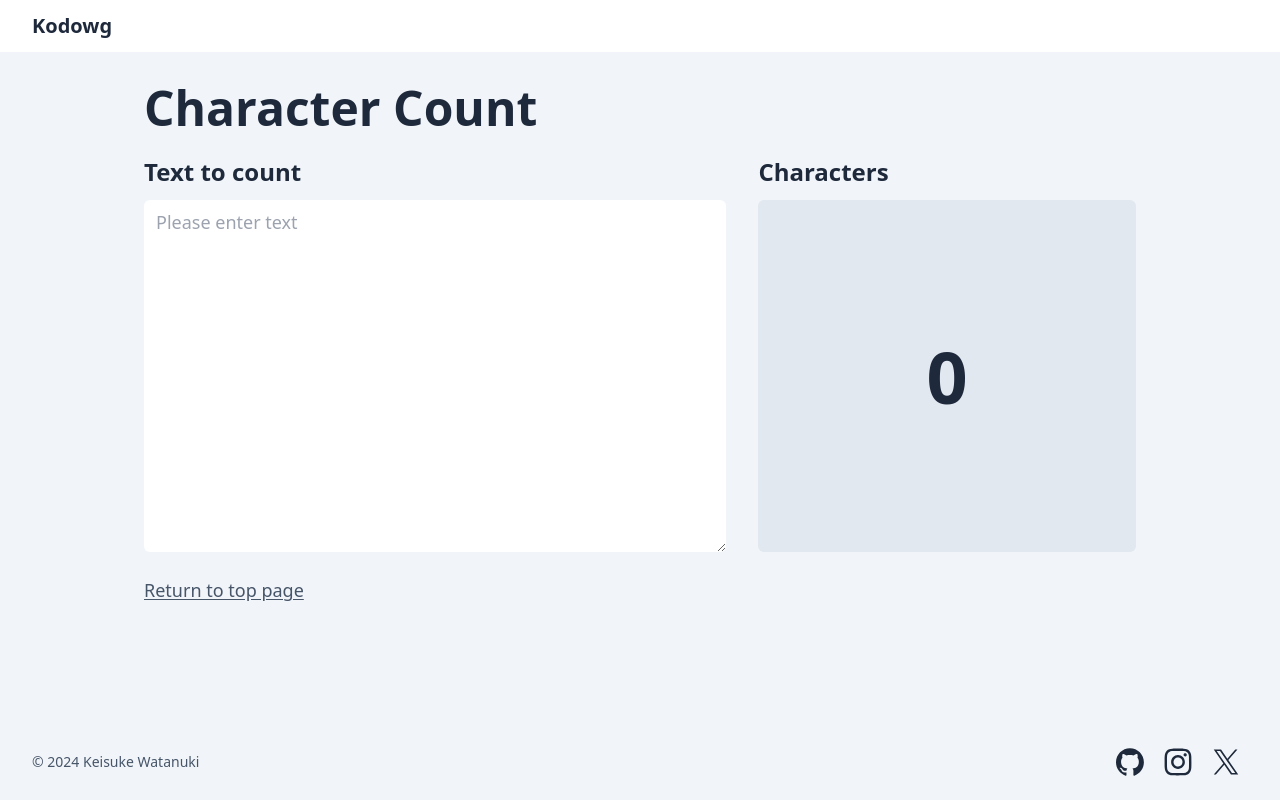
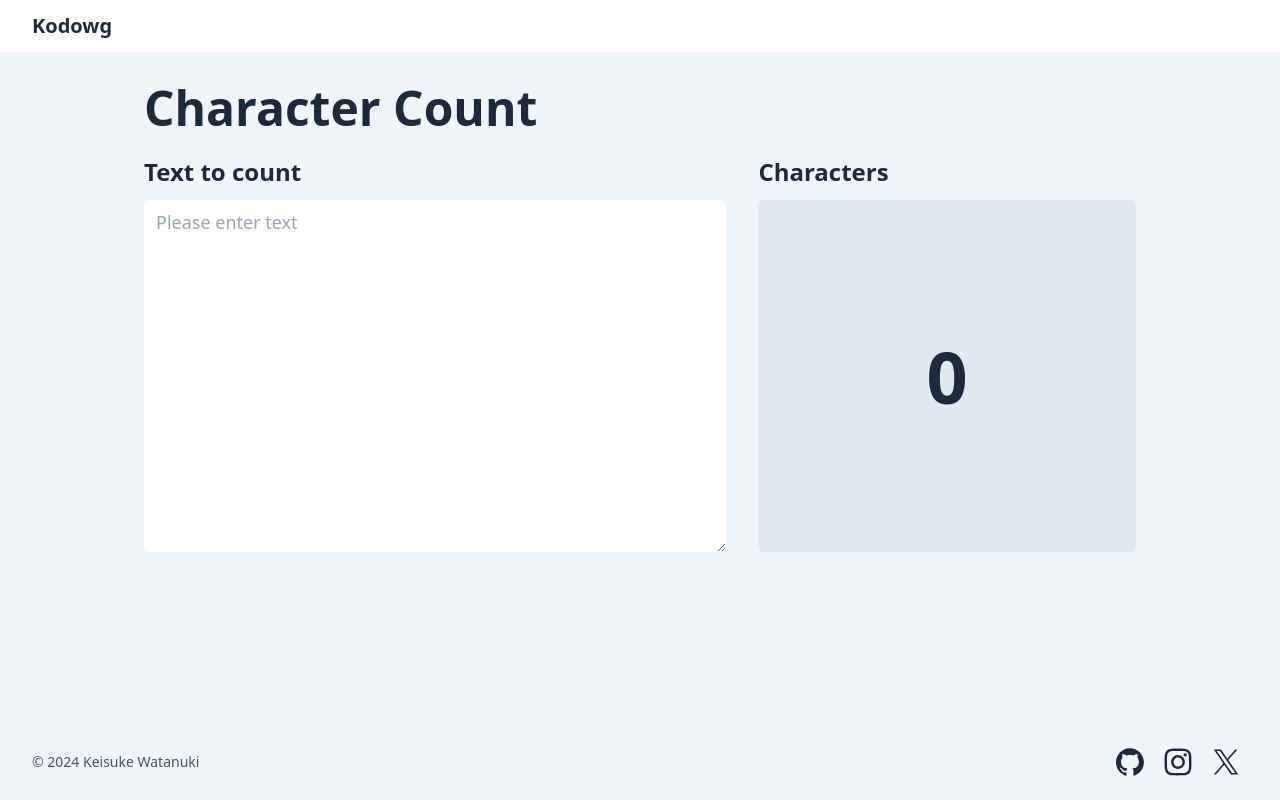
Before and after one commit to kskwtnk/kodowg, a SvelteKit app: page /character-count in a window 1280 px wide. Built offline with nearby package versions, Linux system fonts and the light colour scheme.

Commit message:
Remove return-to-top navigation

```diff
--- a/src/routes/[[lang]]/character-count/+page.server.ts
+++ b/src/routes/[[lang]]/character-count/+page.server.ts
@@ -4,20 +4,17 @@ const i18nText = {
 		characters: "Characters",
 		textToCount: "Text to count",
 		placeholder: "Please enter text",
-		returnToTop: "Return to top page",
 	},
 	ja: {
 		title: "文字数カウント",
 		characters: "文字数",
 		textToCount: "カウントするテキスト",
 		placeholder: "入力してください",
-		returnToTop: "トップページに戻る",
 	},
 };
 
 export function load({ params }: { params: { lang: "en" | "ja" } }) {
 	return {
-		lang: params.lang ?? "en",
 		i18nText: i18nText[params.lang ?? "en"],
 	};
 }
--- a/src/routes/[[lang]]/character-count/+page.svelte
+++ b/src/routes/[[lang]]/character-count/+page.svelte
@@ -1,6 +1,6 @@
 <script lang="ts">
 	let { data } = $props();
-	const { lang, i18nText } = data;
+	const { i18nText } = data;
 	let text = $state("");
 
 	// Using `String.prototype.length` will increase the count of surrogate pair characters, so use `Intl.Segmenter` instead.
@@ -48,10 +48,4 @@
 			>
 		</div>
 	</div>
-	<a
-		href="/{lang}"
-		class="justify-self-start text-slate-600 underline underline-offset-2"
-	>
-		{i18nText.returnToTop}
-	</a>
 </div>
--- a/src/routes/[[lang]]/qr-code-generator/+page.server.ts
+++ b/src/routes/[[lang]]/qr-code-generator/+page.server.ts
@@ -7,7 +7,6 @@ const i18nText = {
 		fileFormat: "File format",
 		download: "Download",
 		generatedQRCode: "Generated QR Code",
-		returnToTop: "Return to top page",
 	},
 	ja: {
 		title: "QRコードジェネレーター",
@@ -17,13 +16,11 @@ const i18nText = {
 		fileFormat: "ファイル形式",
 		download: "ダウンロード",
 		generatedQRCode: "生成されたQRコード",
-		returnToTop: "トップページに戻る",
 	},
 };
 
 export function load({ params }: { params: { lang: "en" | "ja" } }) {
 	return {
-		lang: params.lang ?? "en",
 		i18nText: i18nText[params.lang ?? "en"],
 	};
 }
--- a/src/routes/[[lang]]/qr-code-generator/+page.svelte
+++ b/src/routes/[[lang]]/qr-code-generator/+page.svelte
@@ -2,7 +2,7 @@
 	import QRCode from "qrcode";
 
 	let { data } = $props();
-	const { lang, i18nText } = data;
+	const { i18nText } = data;
 	const QR_SIZES = [256, 512, 1024] as const;
 	type QRSize = (typeof QR_SIZES)[number];
 
@@ -140,11 +140,4 @@
 			{/if}
 		</div>
 	</div>
-
-	<a
-		href="/{lang}"
-		class="justify-self-start text-slate-600 underline underline-offset-2"
-	>
-		{i18nText.returnToTop}
-	</a>
 </div>
--- a/src/routes/[[lang]]/random-order/+page.server.ts
+++ b/src/routes/[[lang]]/random-order/+page.server.ts
@@ -8,7 +8,6 @@ const i18nText = {
 		itemListDescription: "(Please enter with line separation)",
 		placeholder: "Item names",
 		shuffle: "Shuffle",
-		returnToTop: "Return to top page",
 	},
 	ja: {
 		title: "ランダム並び替え",
@@ -19,13 +18,11 @@ const i18nText = {
 		itemListDescription: "（改行区切りで入力してください）",
 		placeholder: "候補の名前",
 		shuffle: "シャッフル",
-		returnToTop: "トップページに戻る",
 	},
 };
 
 export function load({ params }: { params: { lang: "en" | "ja" } }) {
 	return {
-		lang: params.lang ?? "en",
 		i18nText: i18nText[params.lang ?? "en"],
 	};
 }
--- a/src/routes/[[lang]]/random-order/+page.svelte
+++ b/src/routes/[[lang]]/random-order/+page.svelte
@@ -1,6 +1,6 @@
 <script lang="ts">
 	let { data } = $props();
-	const { lang, i18nText } = data;
+	const { i18nText } = data;
 	let inputText = $state("");
 	let items: string[] = [];
 	let shuffledItems = $state<string[]>([]);
@@ -102,10 +102,4 @@
 			{/if}
 		</div>
 	</div>
-	<a
-		href="/{lang}"
-		class="justify-self-start text-slate-600 underline underline-offset-2"
-	>
-		{i18nText.returnToTop}
-	</a>
 </div>
--- a/src/routes/[[lang]]/roulette/+page.server.ts
+++ b/src/routes/[[lang]]/roulette/+page.server.ts
@@ -8,7 +8,6 @@ const i18nText = {
 		itemListDescription: "(Please enter with line separation)",
 		placeholder: "Item names",
 		start: "Start",
-		returnToTop: "Return to top page",
 	},
 	ja: {
 		title: "ルーレット",
@@ -19,13 +18,11 @@ const i18nText = {
 		itemListDescription: "（改行区切りで入力してください）",
 		placeholder: "候補の名前",
 		start: "スタート",
-		returnToTop: "トップページに戻る",
 	},
 };
 
 export function load({ params }: { params: { lang: "en" | "ja" } }) {
 	return {
-		lang: params.lang ?? "en",
 		i18nText: i18nText[params.lang ?? "en"],
 	};
 }
--- a/src/routes/[[lang]]/roulette/+page.svelte
+++ b/src/routes/[[lang]]/roulette/+page.svelte
@@ -1,6 +1,6 @@
 <script lang="ts">
 	let { data } = $props();
-	const { lang, i18nText } = data;
+	const { i18nText } = data;
 	let inputText = $state("");
 	let items: string[] = [];
 	let selectedItem = $state("");
@@ -90,10 +90,4 @@
 			</p>
 		</div>
 	</div>
-	<a
-		href="/{lang}"
-		class="justify-self-start text-slate-600 underline underline-offset-2"
-	>
-		{i18nText.returnToTop}
-	</a>
 </div>
--- a/src/routes/[[lang]]/timer/+page.server.ts
+++ b/src/routes/[[lang]]/timer/+page.server.ts
@@ -7,7 +7,6 @@ const i18nText = {
 		pause: "Pause",
 		resume: "Resume",
 		cancel: "Cancel",
-		returnToTop: "Return to top page",
 	},
 	ja: {
 		title: "タイマー",
@@ -17,13 +16,11 @@ const i18nText = {
 		pause: "一時停止",
 		resume: "再開",
 		cancel: "キャンセル",
-		returnToTop: "トップページに戻る",
 	},
 };
 
 export function load({ params }: { params: { lang: "en" | "ja" } }) {
 	return {
-		lang: params.lang ?? "en",
 		i18nText: i18nText[params.lang ?? "en"],
 	};
 }
--- a/src/routes/[[lang]]/timer/+page.svelte
+++ b/src/routes/[[lang]]/timer/+page.svelte
@@ -2,7 +2,7 @@
 	import { onDestroy } from "svelte";
 
 	let { data } = $props();
-	const { lang, i18nText } = data;
+	const { i18nText } = data;
 
 	// Define the possible states of the timer.
 	type TimerState = "ready" | "running" | "paused";
@@ -168,11 +168,6 @@
 			>
 		</div>
 	</div>
-	<div>
-		<a href="/{lang}" class="text-slate-600 underline underline-offset-2"
-			>{i18nText.returnToTop}</a
-		>
-	</div>
 </div>
 
 <style lang="postcss">
```
